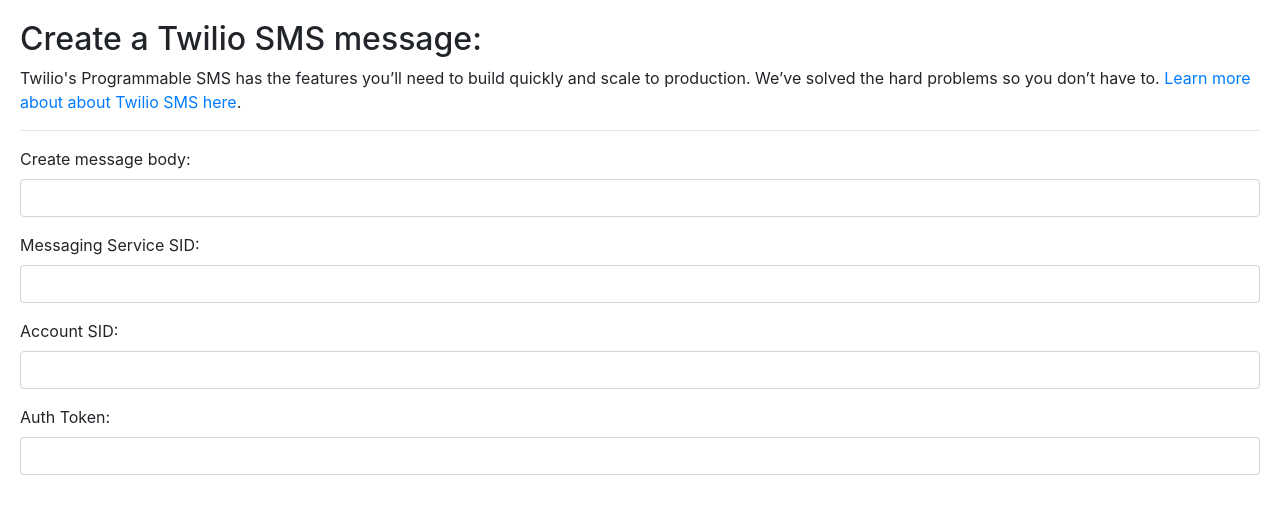
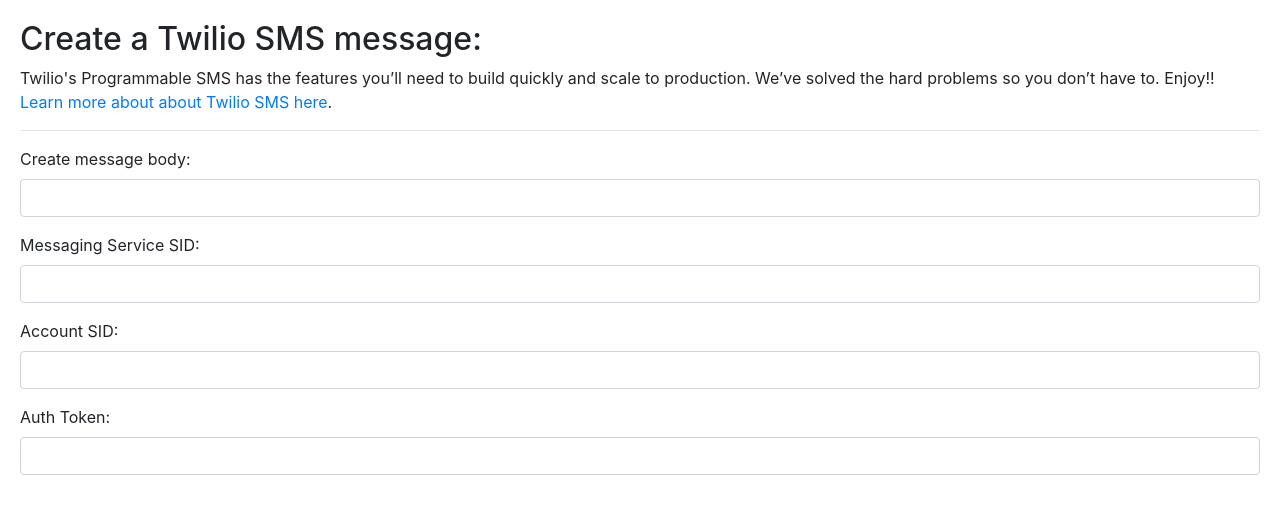
Before and after one commit to patelkunal421/SMS_Test_Journey, a website: page public/index.html in a window 1280 px wide. Drawn offline with nearby package versions, Linux system fonts and the light colour scheme.

Commit message:
test changes

```diff
--- a/public/index.html
+++ b/public/index.html
@@ -36,7 +36,7 @@
 <body>
 <div id="step1" class="step">
     <h2>Create a Twilio SMS message:</h2>
-    <p>Twilio's Programmable SMS has the features you’ll need to build quickly and scale to production. We’ve solved the hard problems so you don’t have to.  <a href="https://www.twilio.com/sms" target="_blank">Learn more about about Twilio SMS here</a>.</p>
+    <p>Twilio's Programmable SMS has the features you’ll need to build quickly and scale to production. We’ve solved the hard problems so you don’t have to. Enjoy!! <a href="https://www.twilio.com/sms" target="_blank">Learn more about about Twilio SMS here</a>.</p>
     <hr>
     <div class="form-group">
         <div><label for="messageBody">Create message body:</label></div>
```
